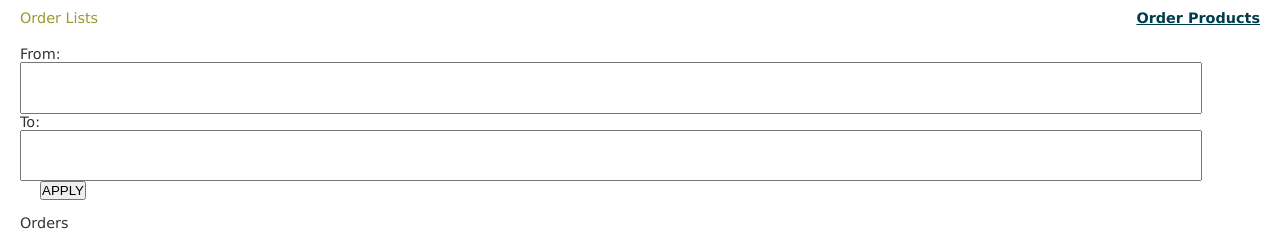
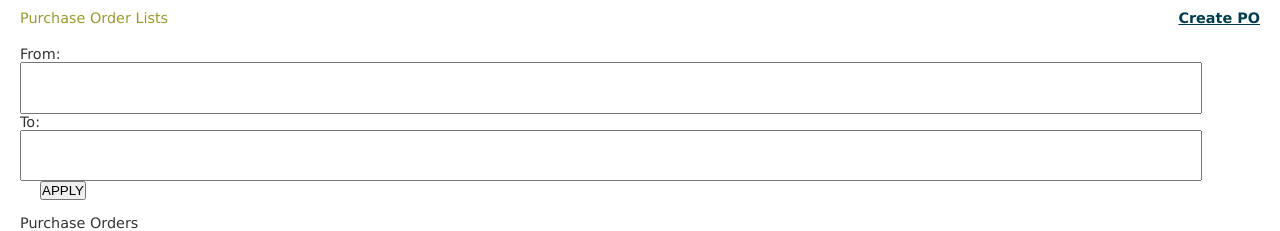
Before and after one commit to wekey123/wine_inventory, a CakePHP app: the page made by app/View/Orders/index.ctp in a window 1280 px wide. Shown: the part 47-278 px from the top of the page. Run offline with PHP 8.4 and a stand-in for CakePHP, Linux system fonts and the light colour scheme; the template is opened without the code that fills it, so the values that code supplies are empty; some libraries are stand-ins or nearby versions.

Commit message:
Menu name changes

```diff
--- a/app/View/Elements/nav.ctp
+++ b/app/View/Elements/nav.ctp
@@ -36,9 +36,9 @@
                             <li> <?php echo $this->Html->link('Dashboard',array('controller'=>'dashboard','action' => 'index'),array('class'=>trim($menuActive)=='Dashboard'  ? 'menu-top-active' : '')); ?> </li>
                             <li> <?php echo $this->Html->link('User',array('controller'=>'users','action' => 'index'),array('class'=>trim($menuActive)=='User'  ? 'menu-top-active' : '')); ?> </li>
                              <li> <?php echo $this->Html->link('Product',array('controller'=>'products','action' => 'index'),array('class'=>trim($menuActive)=='Product'  ? 'menu-top-active' : '')); ?> </li>
-                             <li> <?php echo $this->Html->link('Orders',array('controller'=>'orders','action' => 'index'),array('class'=>trim($menuActive)=='Order'  ? 'menu-top-active dropdown-toggle' : 'dropdown-toggle','data-toggle'=>'dropdown','href'=>'#')); ?>
+                             <li> <?php echo $this->Html->link('PO',array('controller'=>'orders','action' => 'index'),array('class'=>trim($menuActive)=='Order'  ? 'menu-top-active dropdown-toggle' : 'dropdown-toggle','data-toggle'=>'dropdown','href'=>'#')); ?>
                               <ul class="dropdown-menu">
-									<li><a href="/orders" style="color:#222;">Order List</a></li>
+									<li><a href="/orders" style="color:#222;">PO List</a></li>
 									<li><a href="/orders/add" style="color:#222;">Create PO</a></li>
 							  </ul>
                               </li>
--- a/app/View/Orders/index.ctp
+++ b/app/View/Orders/index.ctp
@@ -14,8 +14,8 @@
    <div class="container">
      <div class="row">
         <div class="col-md-12">
-           <?php echo $this->Html->link('Order Products', array('action' => 'add'),array('class'=>'btn btn-primary','style'=>'margin-bottom:20px; float:right')); ?>
-            <h4 class="page-head-line">Order Lists</h4>
+           <?php echo $this->Html->link('Create PO', array('action' => 'add'),array('class'=>'btn btn-primary','style'=>'margin-bottom:20px; float:right')); ?>
+            <h4 class="page-head-line">Purchase Order Lists</h4>
         </div>
         <div class="col-md-12">
          <h5 style="color:#F0677C; float: left;"><?php echo $this->Flash->render(); ?></h5>
@@ -33,7 +33,7 @@
                      <!--    Hover Rows  -->
                     <div class="panel panel-default">
                         <div class="panel-heading">
-                           <?php echo __('Orders'); ?>
+                           <?php echo __('Purchase Orders'); ?>
                         </div>
                         <div class="panel-body">
                            <div class="table-responsive" style="overflow-x:hidden;">
@@ -56,6 +56,7 @@
                                     <?php $i=1;foreach ($orders as $order): ?>
                                     <tr>
                                           <td class="details-control"><?php
+										  $pos=array();
 										foreach($order['Vary'] as $vary){
 											if($vary['po_no']==$order['Order']['po_no']){
 												$products = $this->Util->getProductdetails($vary['product_id']);
@@ -116,7 +117,7 @@ function format ( d) {
      toReturn =  '<table class="table table-hover"><thead><tr><th>#</th><th>Product Name</th><th>Variant</th><th>Quantity</th><th>Price</th><th>SKU</th><th>Bar Code</th></tr></thead><tbody>';
 		$(jQuery.parseJSON(d)).each(function(i) {
 			var itemQuantityVal;
-	 		toReturn += '<tr><td>'+i+'</td><td>'+this.product_title+'</td><td>'+this.variant+'</td><td>'+this.quantity+'</td><td>'+this.price+'</td><td>'+this.sku+'</td><td>'+this.barcode+'</td></tr>';
+	 		toReturn += '<tr><td>'+parseInt(i+1)+'</td><td>'+this.product_title+'</td><td>'+this.variant+'</td><td>'+this.quantity+'</td><td>'+this.price+'</td><td>'+this.sku+'</td><td>'+this.barcode+'</td></tr>';
 		});
 		toReturn += ' <tr></tr></tbody></table>';
 		return toReturn;
```
